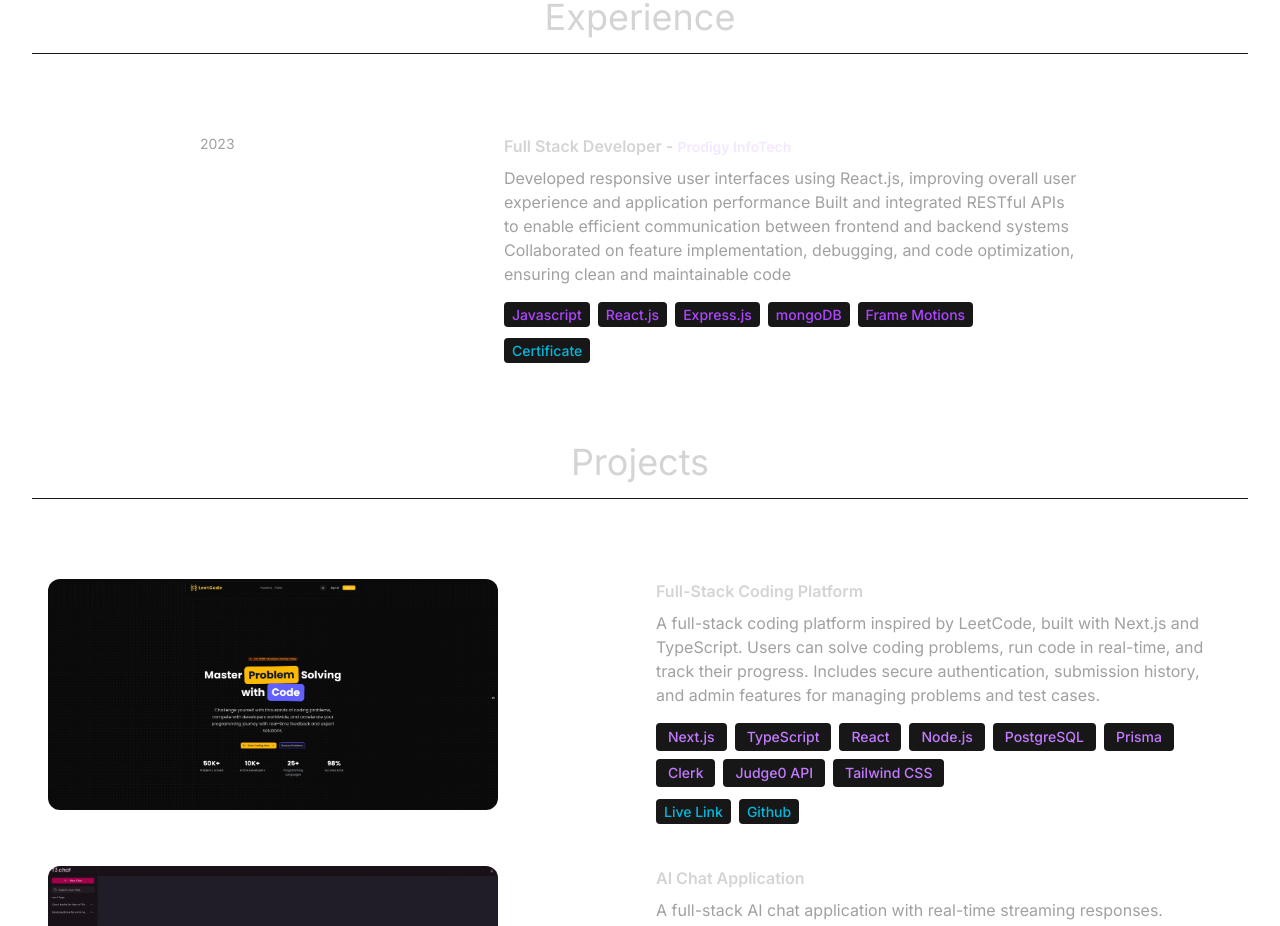
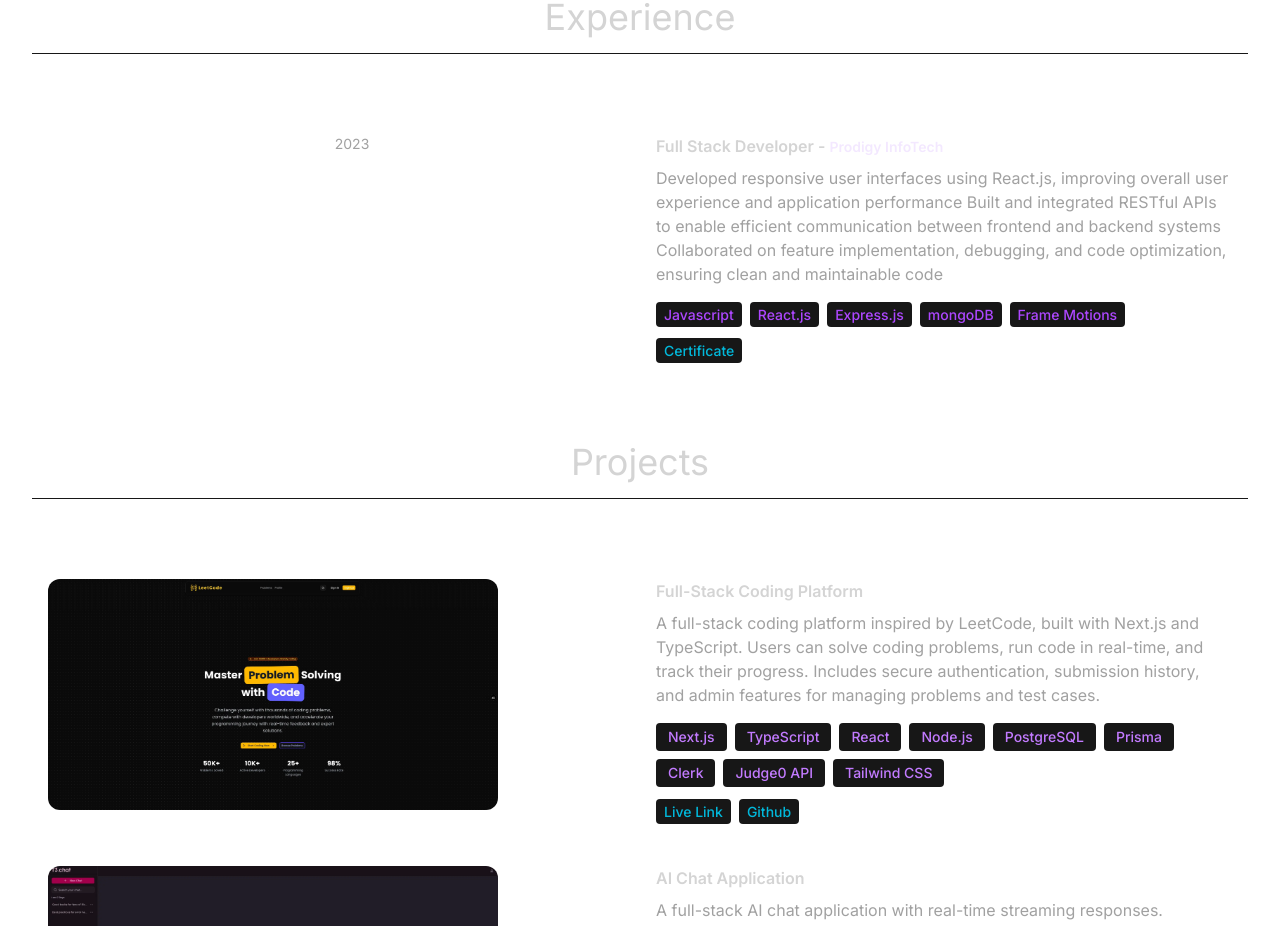
Before and after one commit to akshaydeepakpawar/personal-portfolio, a React (Vite) app in the folder portfolio/: page / in a window 1280 px wide. Shown: the part 2260-3186 px from the top of the page. Built offline with nearby package versions, Linux system fonts and the light colour scheme.

Commit message:
Update Experience component layout for better responsiveness

```diff
--- a/portfolio/src/components/Experience.jsx
+++ b/portfolio/src/components/Experience.jsx
@@ -20,7 +20,7 @@ const Experience = () => {
               whileInView={{ opacity: 1, x: 0 }}
               initial={{ opacity: 0, x: -100 }}
               transition={{ duration: 1 }}
-              className="w-full lg:w-1/4"
+              className="text-center lg:w-1/2"
             >
               <p className="mb-2 text-sm text-neutral-400">{experience.year}</p>
             </motion.div>
```
